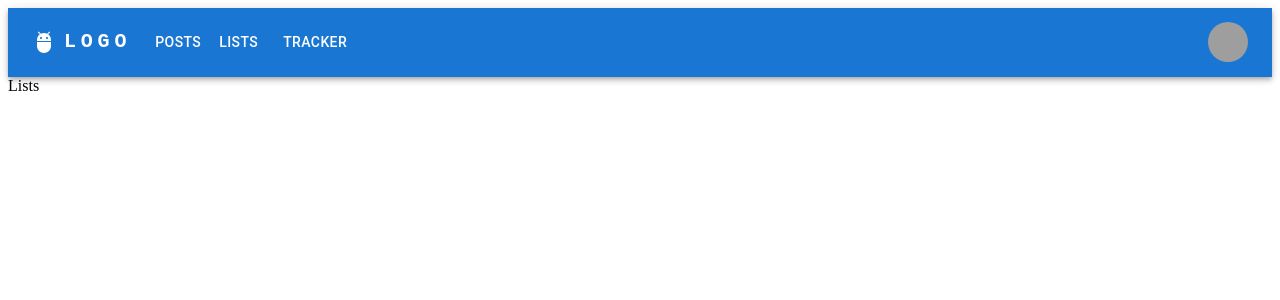
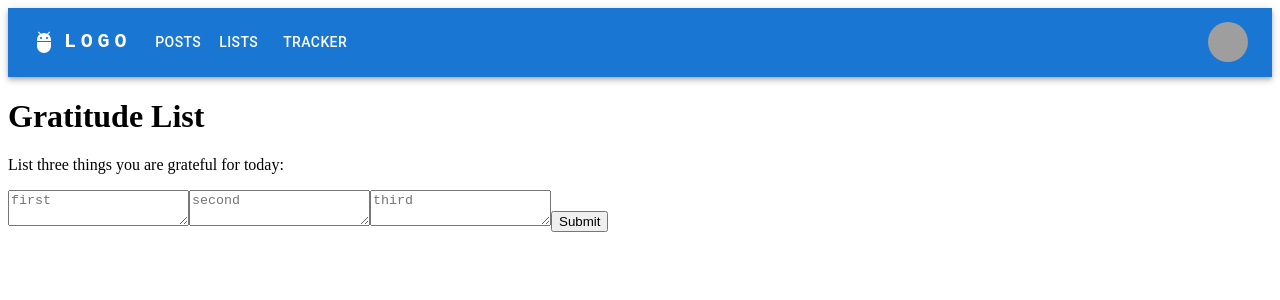
Before and after one commit to cesarcuadro/moodtracker, a React (Vite) app: page /lists in a window 1280 px wide. Shown: the top 300 px of the page. Built offline with nearby package versions, Linux system fonts and the light colour scheme; grey boxes are pictures that could not be loaded.

Commit message:
basic fn of List is complete. lint&format

```diff
--- a/src/App.jsx
+++ b/src/App.jsx
@@ -1,4 +1,3 @@
-
 const App = () => {
   return (
     <>
--- a/src/components/Layout.jsx
+++ b/src/components/Layout.jsx
@@ -1,4 +1,5 @@
 import ResponsiveAppBar from "./navbar";
+import PropTypes from "prop-types";
 
 function Layout({ children }) {
   return (
@@ -9,4 +10,8 @@ function Layout({ children }) {
   );
 }
 
+Layout.propTypes = {
+  children: PropTypes.node.isRequired,
+};
+
 export default Layout;
--- a/src/routes/Lists.jsx
+++ b/src/routes/Lists.jsx
@@ -1,17 +1,57 @@
+import { useState } from "react";
+
 const Lists = () => {
-  return <div>Lists</div>;
+  // eslint-disable-next-line no-unused-vars
+  const [gratitudeList, setGratitudeList] = useState([]);
+  const [firstValue, setFirstValue] = useState("");
+  const [secondValue, setSecondValue] = useState("");
+  const [thirdValue, setThirdValue] = useState("");
+
+  function handleValueChange(e) {
+    e.preventDefault();
+
+    // Create a new array with the current values
+    const newGratitudeList = [firstValue, secondValue, thirdValue];
+
+    // Update the state to include the new array
+    setGratitudeList(newGratitudeList);
+
+    // Clear the textareas
+    setFirstValue("");
+    setSecondValue("");
+    setThirdValue("");
+
+    // Log the updated array
+    console.log("Gratitude List:", newGratitudeList);
+  }
+
+  return (
+    <div>
+      <h1>Gratitude List</h1>
+      <form onSubmit={handleValueChange}>
+        <p>List three things you are grateful for today:</p>
+        <textarea
+          type="text"
+          placeholder="first"
+          value={firstValue}
+          onChange={(e) => setFirstValue(e.target.value)}
+        />
+        <textarea
+          type="text"
+          placeholder="second"
+          value={secondValue}
+          onChange={(e) => setSecondValue(e.target.value)}
+        />
+        <textarea
+          type="text"
+          placeholder="third"
+          value={thirdValue}
+          onChange={(e) => setThirdValue(e.target.value)}
+        />
+        <button type="submit">Submit</button>
+      </form>
+    </div>
+  );
 };
 
 export default Lists;
-
-
-/*
-This List component is basically going to be like a todo list
-The only difference is that instead of submitting one item, it needs at least three
-What does that mean?
-  have a text area 3x
-  wrap that up in a form
-  Form? maybe make it like a regular input form stacked on top of each other
-  how to handle submitting all three at once?
-  does it need to be formatted before being displayed?
-*/
```
Also changed, not shown: src/components/navbar.jsx (+5 -5 lines), src/main.jsx (+20 -4 lines), src/routes/Posts.jsx (+7 -9 lines), src/routes/Tracker.jsx (+12 -13 lines).
